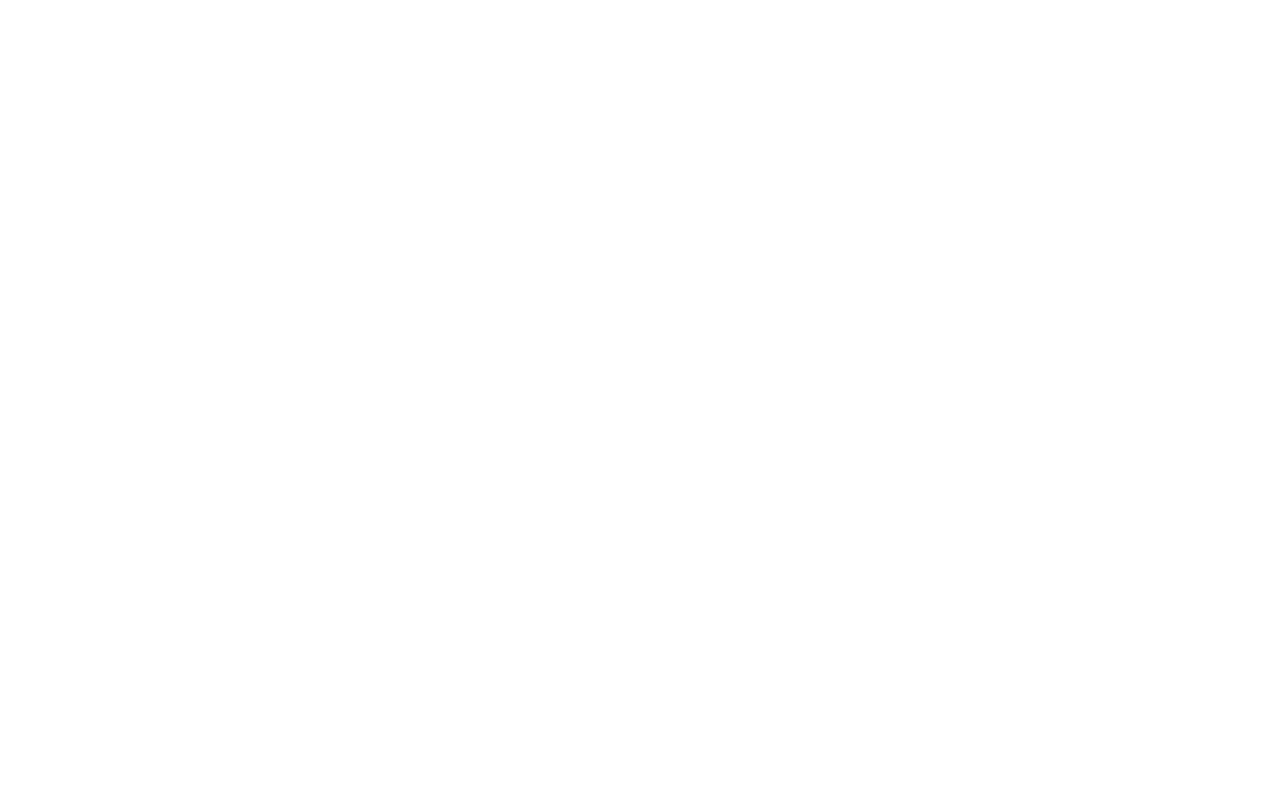
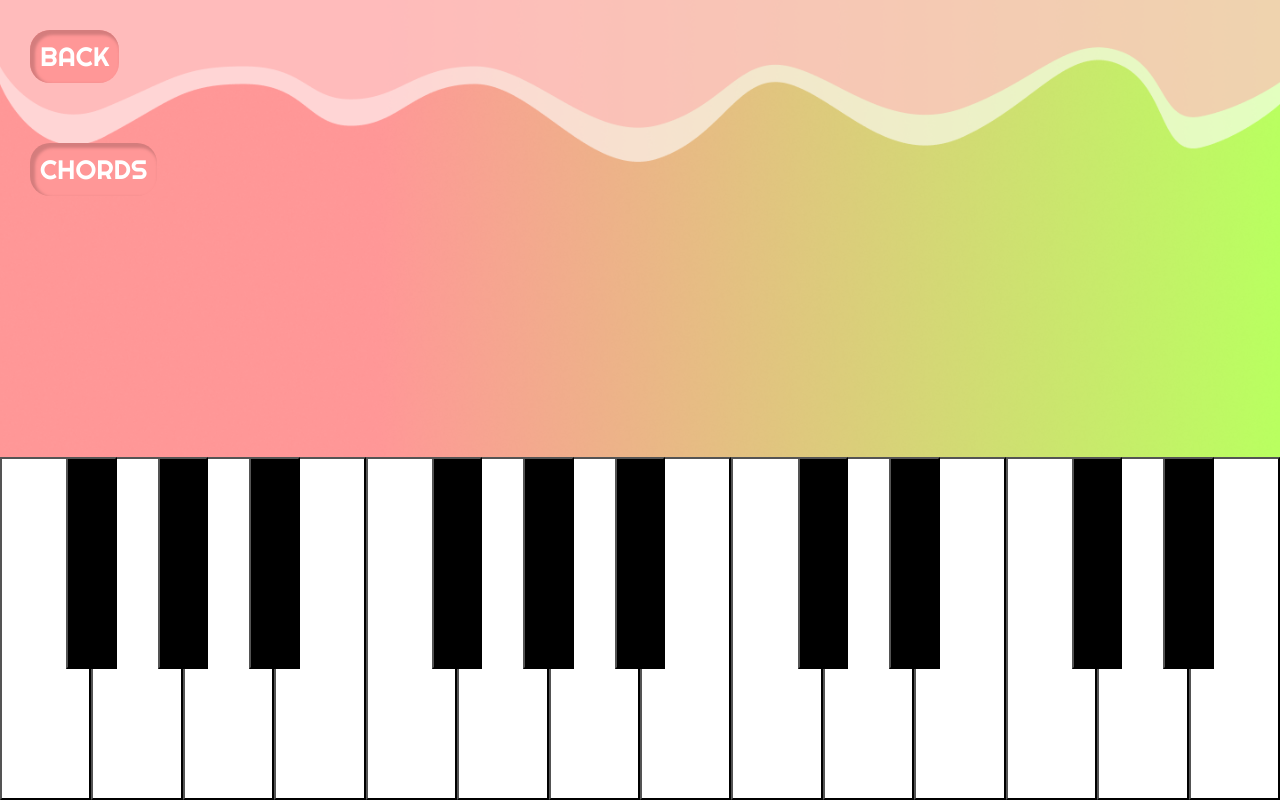
Before and after one commit to yna-arpon/Music4Kids, a React (Create React App) app: page /PianoNotes in a window 1280 px wide. Before the commit this address had no page. Built offline with nearby package versions, Linux system fonts and the light colour scheme.

Commit message:
Created back and notes buttons

```diff
--- a/src/App.js
+++ b/src/App.js
@@ -2,7 +2,7 @@
 import StartScreen from './components/StartScreen';
 import SongChoice from './components/SongChoice';
 import Instruments from './components/Instruments';
-import PianoChords from './components/PianoChords';
+import PianoNotes from './components/PianoNotes';
 
 function App() {
 
@@ -12,7 +12,7 @@
         <Route path="/" element={<StartScreen />} />
         <Route path="/TutorialSongChoices" element={<SongChoice />} />
         <Route path='/InstrumentChoices' element={<Instruments />} />
-        <Route path='/PianoChords' element={<PianoChords />} />
+        <Route path='/PianoNotes' element={<PianoNotes />} />
       </Routes>
     </Router>
   );
--- a/src/components/Instruments.js
+++ b/src/components/Instruments.js
@@ -19,7 +19,7 @@
         </div>
         <div id='instrumentContainer'>
              <button className='btn instrument'  onClick={() => (
-                navigate('/PianoChords')
+                navigate('/PianoNotes')
                 )}>
                 <img className='instrumentImg' src={ Piano } alt='Piano'/>
             </button>
--- a/src/components/PianoChords.js
+++ b/src/components/PianoNotes.js
@@ -1,6 +1,6 @@
 import React from 'react'
 import p5 from 'p5';
-
+import {withRouter} from './withRouter'
 
 class Sketch extends React.Component {
     constructor(props) {
@@ -8,6 +8,17 @@
         //p5 instance mode requires a reference on the DOM to mount the sketch
         //So we use react's createRef function to give p5 a reference
         this.myRef = React.createRef()
+        this.toChoices=this.toChoices.bind(this);
+        this.toNotes = this.toNotes.bind(this);
+    }
+
+    toChoices() {
+        this.props.navigate('/InstrumentChoices');
+    }
+
+    toNotes() {
+        this.props.navigate('/');
+        // To be changed to a page that leads to piano chords
     }
 
     // This uses p5's instance mode for sketch creation and namespacing
@@ -78,11 +89,19 @@
     render() {
         return (
             //This div will contain our p5 sketch
-            <div id='pianoChords' className='page' ref={this.myRef}>
+            <div id='pianoNotes' className='page' ref={this.myRef}>
+                <button className='btn pianoBtns' id='choicesBackBtn'
+                    onClick={this.toChoices}>BACK</button>
+                <div className='pianoOptns'>
+                    <button className='btn pianoBtns'
+                        onClick={this.toNotes}>CHORDS</button>
+                    {/* To be changed to page that leads to Piano chords */}
+                </div>
+
 
             </div>
         )
     }
 }
 
-export default Sketch
+export default withRouter(Sketch)
--- /dev/null
+++ b/src/components/withRouter.js
@@ -0,0 +1,16 @@
+import { useNavigate } from 'react-router-dom';
+
+export const withRouter = (Component) => {
+  const Wrapper = (props) => {
+    const navigate = useNavigate();
+
+    return (
+      <Component
+        navigate={navigate}
+        {...props}
+        />
+    );
+  };
+
+  return Wrapper;
+};
--- a/src/index.css
+++ b/src/index.css
@@ -159,7 +159,21 @@
   height: 293.97px;
 }
 
-#pianoChords {
+#pianoNotes {
   background-image: url('./components/photos/PianoChordsBG.png');
   background-color: white;
 }
+
+#pianoNoteTitle {
+  display: inline;
+  font-size: 10pt;
+}
+
+.pianoBtns {
+  background: #FF9797;
+  padding: 10px 10px;
+  margin: 30px;
+  border-radius: 20px;
+  box-shadow: inset 3px 3px 3px 2px #d47d7d;
+  font-size: 20pt;
+}
```
